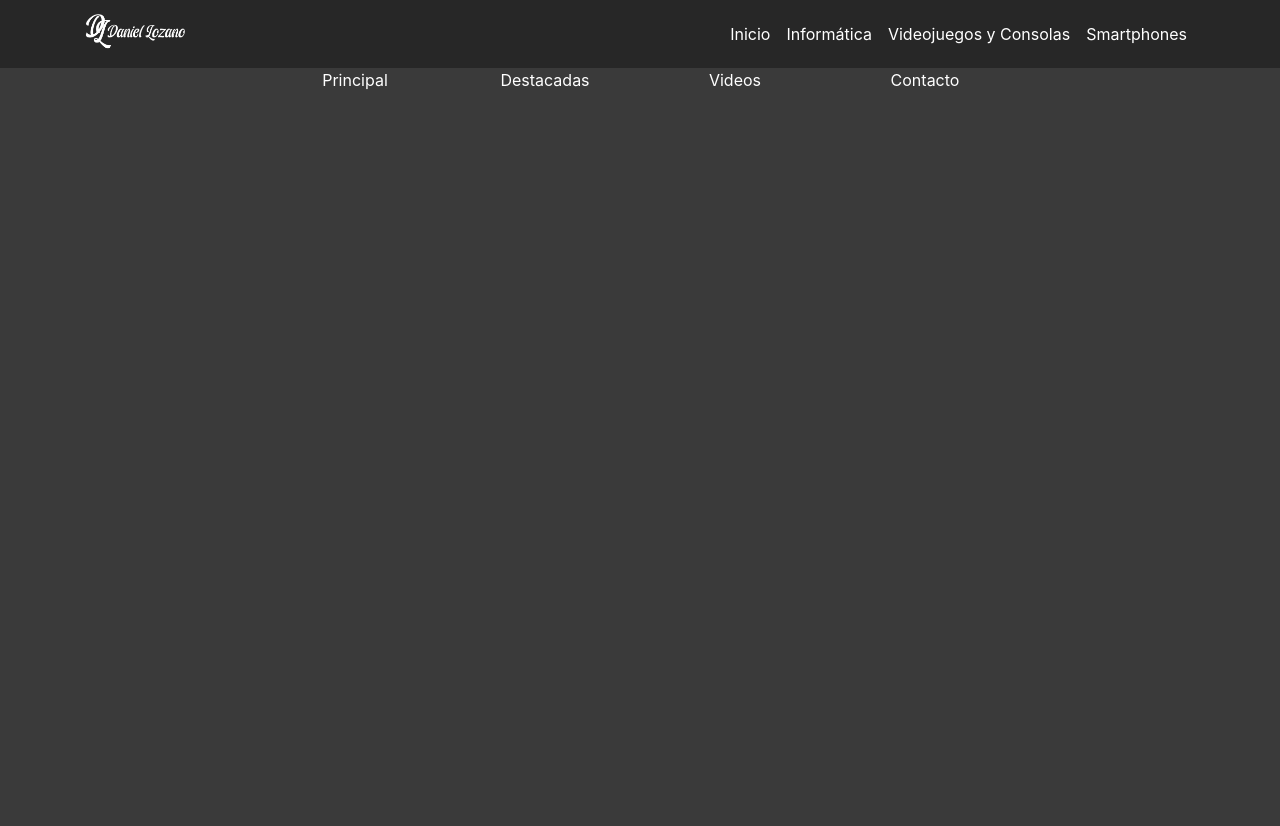
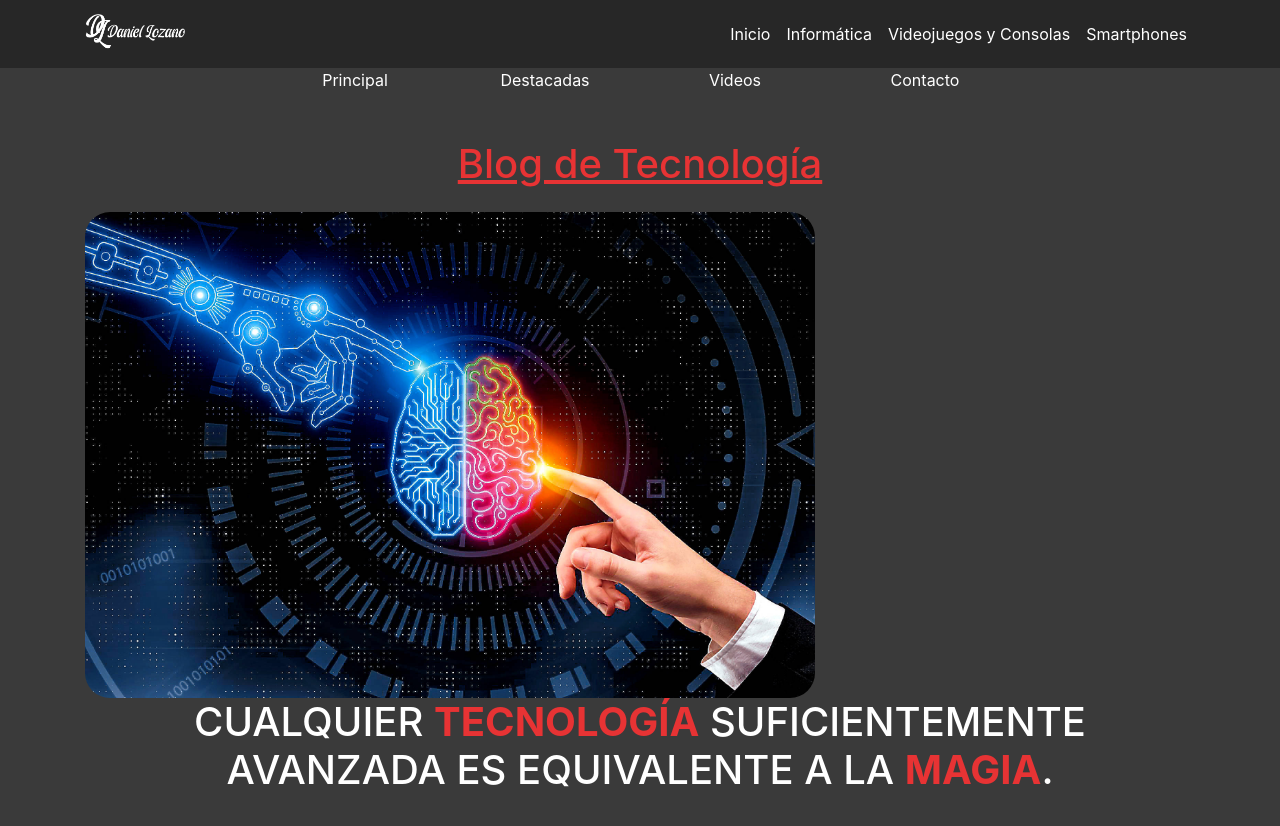
Before and after one commit to Basstreb/Blog-Informatica, a plain HTML site: page index.html in a window 1280 px wide. Before the commit the page ends 800 px from the top, so only its background shows below. Drawn offline with nearby package versions, Linux system fonts and the light colour scheme.

Commit message:
Creamos el hero con imagen y texto principal

```diff
--- a/css/style.css
+++ b/css/style.css
@@ -1,28 +1,28 @@
-body{
+body {
     background-color: #3a3a3a;
 }
 
-#navbar{
+#navbar {
     background-color: #272727;
 }
 
-#nav a{
+#nav a {
     color: white;
 }
 
-#nav a:hover{
+#nav a:hover {
     background-color: #E73334;
     border-radius: 50px;
     color: white;
-    box-shadow: 3px 2px 6px 0px rgba(0,0,0,0.75);
+    box-shadow: 3px 2px 6px 0px rgba(0, 0, 0, 0.75);
 }
 
-#navbar2 a{
+#navbar2 a {
     color: white;
     background-color: #3a3a3a;
 }
 
-#navbar2 a:hover{
+#navbar2 a:hover {
     color: #E73334;
     text-decoration: none;
     text-shadow: 4px 2px 2px rgba(0, 0, 0, 1);
@@ -39,3 +39,16 @@ body{
 #logo:hover img:first-child {
     display: none;
 }
+
+#hero {
+    color: white;
+}
+
+#hero img {
+    border-radius: 25px;
+}
+
+#hero u,
+#hero b {
+    color: #E73334;
+}
--- a/index.html
+++ b/index.html
@@ -22,13 +22,13 @@
             <div class="container">
                 <a class="navbar-brand" href="#">
                     <div id="logo">
-                        <img src="images/Logo_Nombre_Blanco.png" alt="" width="100px">
-                        <img src="images/Logo_Nombre_Rojo.png" alt="" width="100px">
+                        <img src="images/Logos/Logo_Nombre_Blanco.png" alt="" width="100px">
+                        <img src="images/Logos/Logo_Nombre_Rojo.png" alt="" width="100px">
                     </div>
                 </a>
                 <button class="navbar-toggler" type="button" data-toggle="collapse" data-target="#navbarNav"
                     aria-controls="navbarNav" aria-expanded="false" aria-label="Toggle navigation">
-                    <span><img src="images/list.png" alt="" srcset="" width="25px"></span>
+                    <span><img src="images/Logos/list.png" alt="" srcset="" width="25px"></span>
                 </button>
                 <div class="collapse navbar-collapse" id="navbarNav">
                     <ul class="navbar-nav ml-auto" id="nav">
@@ -65,6 +65,26 @@
     </header>
 
     <!-- /Header -->
+
+    <!-- Hero -->
+    <main id="hero">
+        <div class="container mt-5 mb-5">
+            <h1 class="text-center"><u>Blog de Tecnología</u></h1>
+            <div class="row mt-4">
+                <div class="col-md-12 col-lg-8 mb-4 mb-lg-0">
+                    <img src="images/hero.jpg" alt="Intro" class="w-100">
+                </div>
+                <div class="col align-self-center">
+                    <h1 id="frase" class="text-uppercase text-center">Cualquier <b>Tecnología</b> Suficientemente
+                        Avanzada es
+                        Equivalente a la
+                        <b>Magia</b>.</h1>
+                </div>
+            </div>
+        </div>
+    </main>
+    <!-- Hero -->
+
     <!-- Optional JavaScript; choose one of the two! -->
 
     <!-- Option 1: jQuery and Bootstrap Bundle (includes Popper) -->
@@ -74,12 +94,6 @@
     <script src="https://cdn.jsdelivr.net/npm/bootstrap@4.5.3/dist/js/bootstrap.bundle.min.js"
         integrity="sha384-ho+j7jyWK8fNQe+A12Hb8AhRq26LrZ/JpcUGGOn+Y7RsweNrtN/tE3MoK7ZeZDyx" crossorigin="anonymous">
     </script>
-
-    <!-- Option 2: jQuery, Popper.js, and Bootstrap JS
-    <script src="https://code.jquery.com/jquery-3.5.1.slim.min.js" integrity="sha384-DfXdz2htPH0lsSSs5nCTpuj/zy4C+OGpamoFVy38MVBnE+IbbVYUew+OrCXaRkfj" crossorigin="anonymous"></script>
-    <script src="https://cdn.jsdelivr.net/npm/popper.js@1.16.1/dist/umd/popper.min.js" integrity="sha384-9/reFTGAW83EW2RDu2S0VKaIzap3H66lZH81PoYlFhbGU+6BZp6G7niu735Sk7lN" crossorigin="anonymous"></script>
-    <script src="https://cdn.jsdelivr.net/npm/bootstrap@4.5.3/dist/js/bootstrap.min.js" integrity="sha384-w1Q4orYjBQndcko6MimVbzY0tgp4pWB4lZ7lr30WKz0vr/aWKhXdBNmNb5D92v7s" crossorigin="anonymous"></script>
-    -->
 </body>
 
 </html>
```
Also changed, not shown: images/Logos/Logo_Nombre_Blanco.png (renamed from images/Logo_Nombre_Blanco.png), images/Logos/Logo_Nombre_Rojo.png (renamed from images/Logo_Nombre_Rojo.png), images/Logos/list.png (renamed from images/list.png), images/hero.jpg (added).
